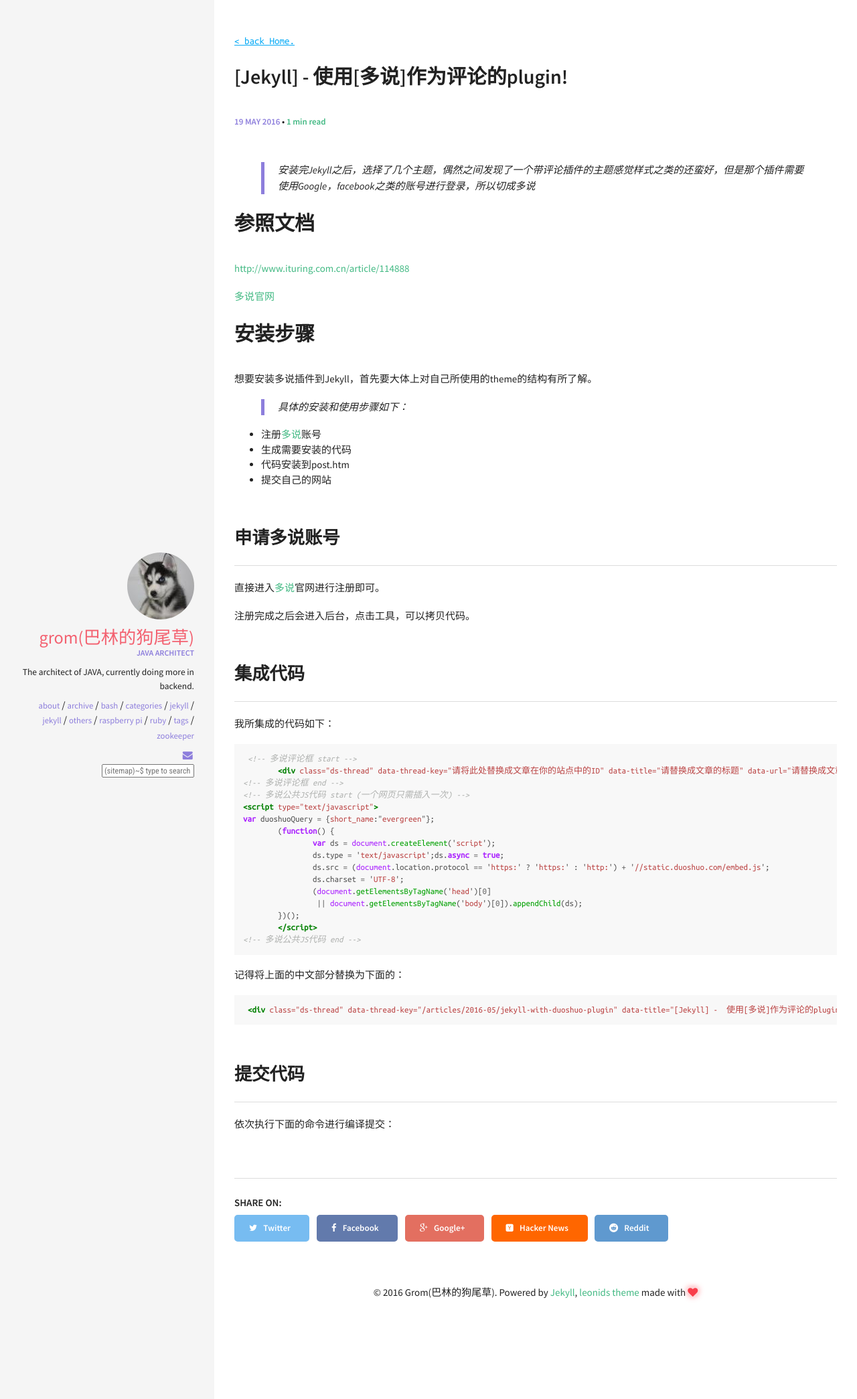
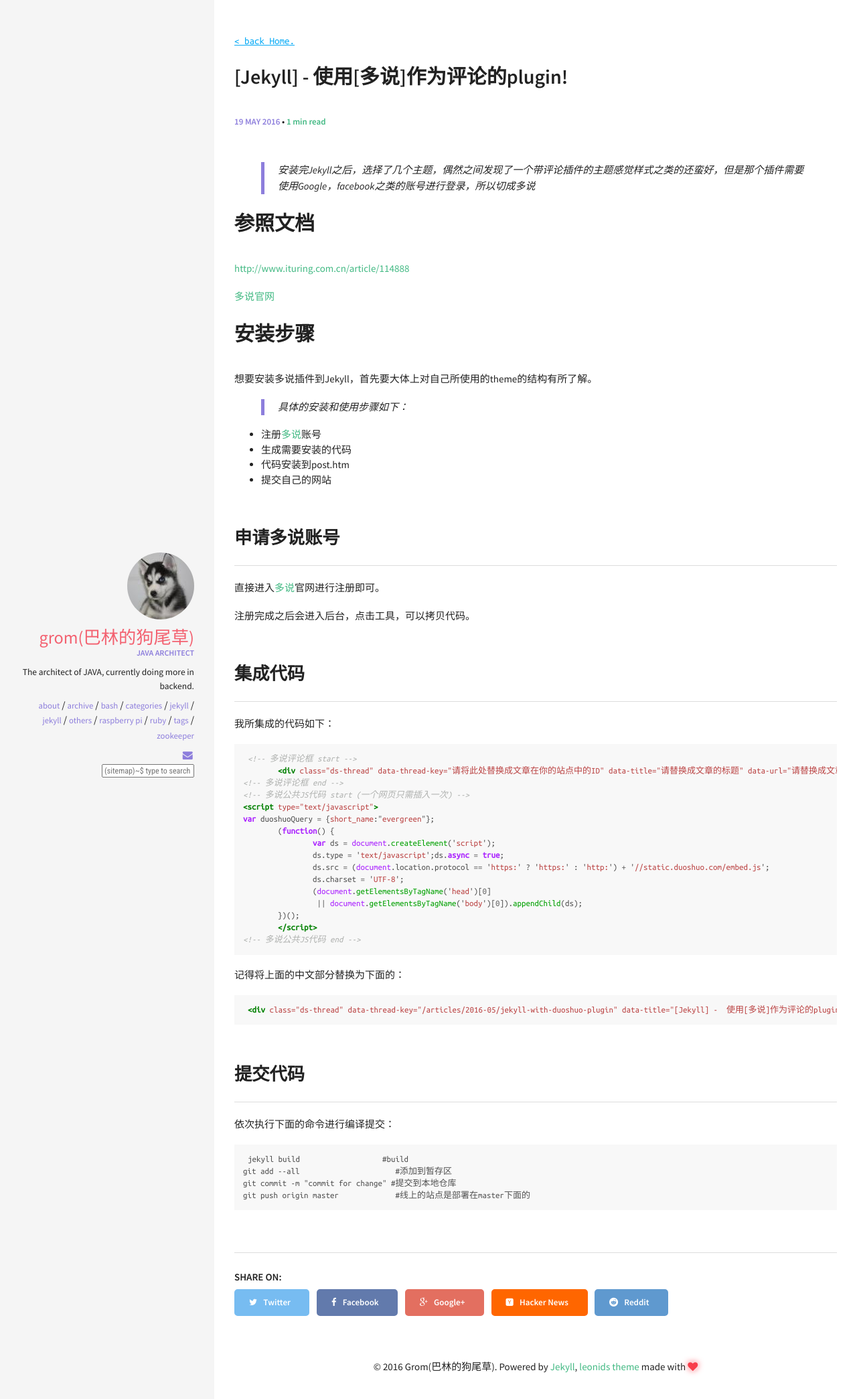
Before and after one commit to evergreen-tree/evergreen-tree.github.io, a Jekyll site: the page built from _posts/2016-05-19-jekyll-with-duoshuo-plugin.markdown, in a window 1280 px wide. Shown: the top 2089 px of the page at 67% size. Built offline with Jekyll 4.4.1, drawn with Linux system fonts in a browser that asks for light colours; comment, search, counter and statistics services are not loaded.

Commit message:
commit for change

```diff
--- a/_posts/2016-05-19-jekyll-with-duoshuo-plugin.markdown
+++ b/_posts/2016-05-19-jekyll-with-duoshuo-plugin.markdown
@@ -63,7 +63,12 @@
 ## 提交代码
 
 依次执行下面的命令进行编译提交：
-
+{% highlight html %}
+jekyll build			#build
+git add --all			   #添加到暂存区
+git commit -m "commit for change" #提交到本地仓库
+git push origin master    	   #线上的站点是部署在master下面的
+{% endhighlight %}
 
 
 
```
